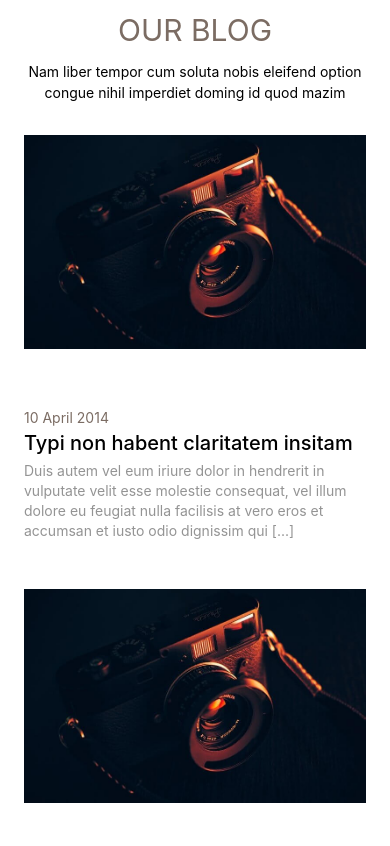
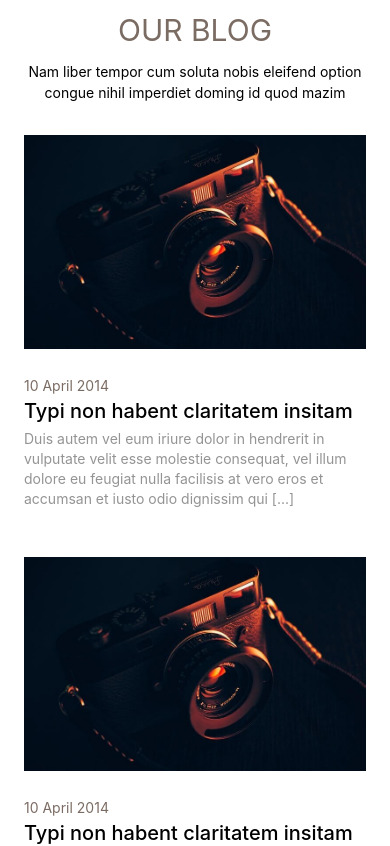
Before and after one commit to snowfelix426/next-ts-tailwind, a Next.js app: page / in a window 390 px wide. Shown: the part 1680-2526 px from the top of the page. Built offline with nearby package versions, Linux system fonts and the light colour scheme.

Commit message:
Update post component

```diff
--- a/src/components/Post/Post.tsx
+++ b/src/components/Post/Post.tsx
@@ -15,22 +15,22 @@ const Post = ({
   date,
   description,
   isImageLeft = true,
-  ...props
 }: IPostProps) => {
   return (
-    <div className="">
-      <div className="grid gap-14 lg:grid-cols-2">
-        <div className={`inline-flex ${isImageLeft ? '' : 'lg:order-last'}`}>
+    <div className="grid gap-6 lg:gap-14 lg:grid-cols-2">
+      <div className={`block ${isImageLeft ? '' : 'lg:order-last'}`}>
         <Image
           src={imageUrl}
           alt="post-img"
           width={480}
           height={300}
           objectFit="cover"
+          layout="responsive"
+          className="w-full"
         />
       </div>
 
-        <div className={`${isImageLeft ? 'text-left' : 'text-right'}`}>
+      <div className={`${isImageLeft ? '' : 'lg:text-right'}`}>
         <span className="text-sm lg:text-base text-dark-golden">{date}</span>
         <h3 className="pt-1 mb-2 text-xl font-medium leading-none text-black lg:text-2xl lg:mb-4">
           {name}
@@ -38,7 +38,6 @@ const Post = ({
         <p className="text-sm text-light-grey">{description}</p>
       </div>
     </div>
-    </div>
   );
 };
 
```
Lines whose indentation alone changed are shown as unchanged.
